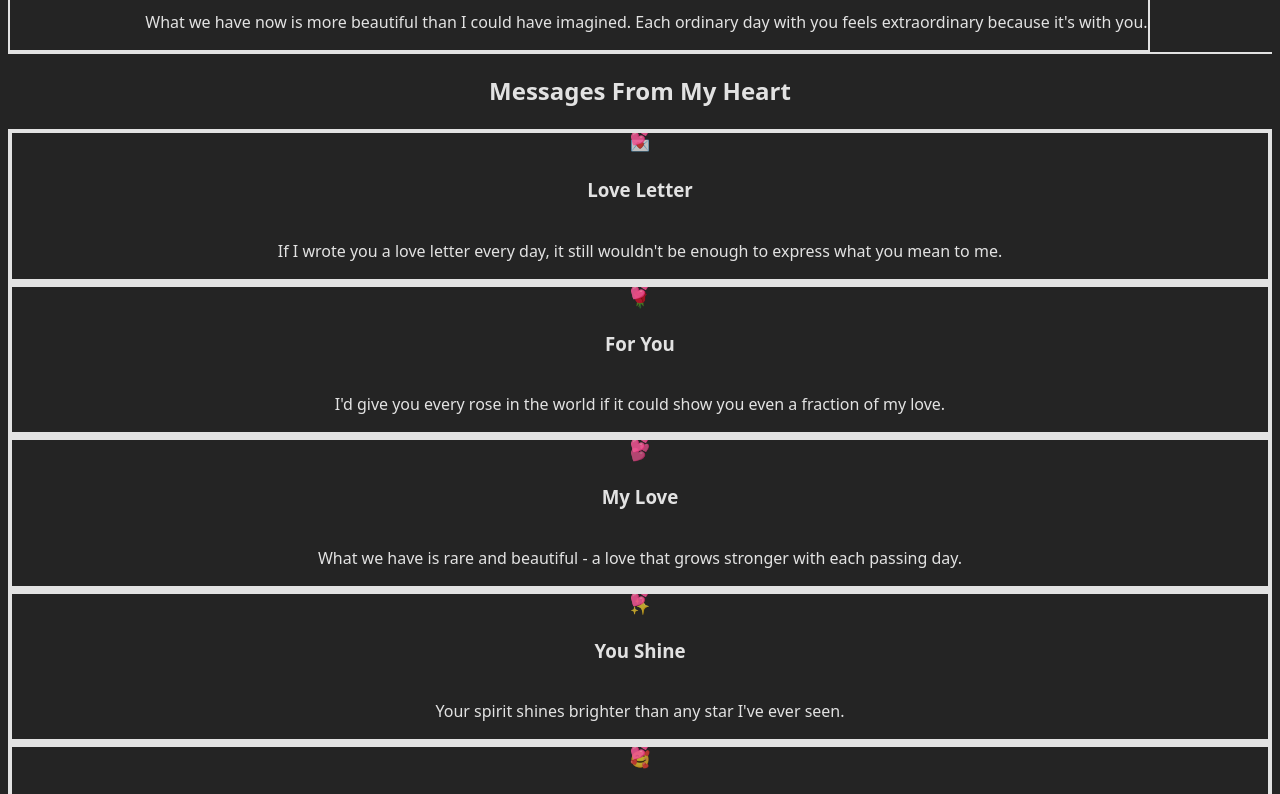
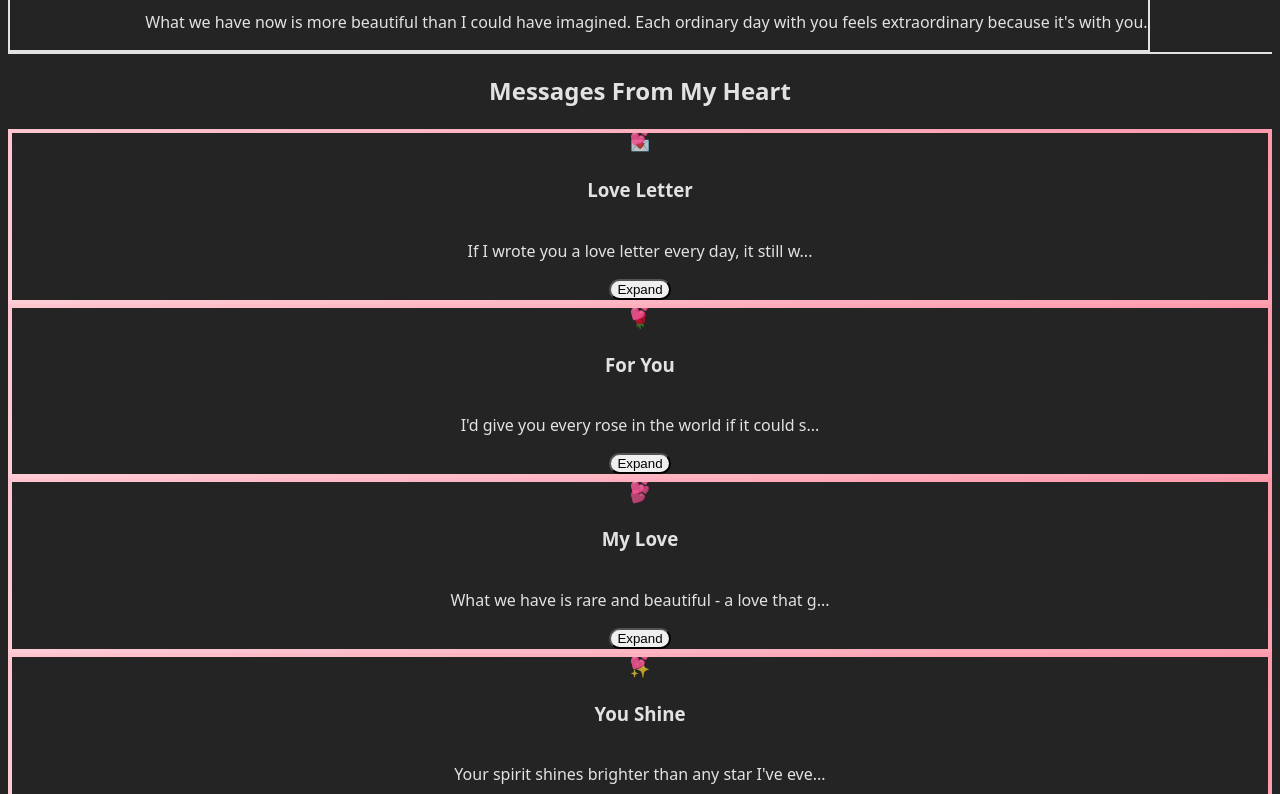
Before and after one commit to Yombia/ForMine, a React (Vite) app: page / in a window 1280 px wide. Shown: the part 2680-3474 px from the top of the page. Built offline with nearby package versions, Linux system fonts and the light colour scheme.

Commit message:
love 3 💖

```diff
--- a/src/App.css
+++ b/src/App.css
@@ -82,8 +82,16 @@
 
 /* Heart Border Clip Path */
 .clip-heart {
-  clip-path: polygon(50% 0%, 100% 25%, 100% 75%, 50% 100%, 0% 75%, 0% 25%);
-  background: linear-gradient(45deg, #ffccd5, #ff99ac);
+  clip-path: polygon(50% 0%, 61% 35%, 98% 35%, 68% 57%, 79% 91%, 50% 70%, 21% 91%, 32% 57%, 2% 35%, 39% 35%);
+}
+
+.border-dynamic-heart {
+  border-image: linear-gradient(45deg, #ffccd5, #ff99ac) 1;
+}
+
+.border-dynamic-heart-expanded {
+  border-image: linear-gradient(45deg, #ff99ac, #ffccd5) 1;
+  box-shadow: 0 10px 20px rgba(255, 105, 135, 0.3);
 }
 
 /* Custom Animations for Messages Section */
--- a/src/App.jsx
+++ b/src/App.jsx
@@ -485,56 +485,66 @@ function App() {
             ))}
           </div>
 
-          <div className="grid grid-cols-1 sm:grid-cols-2 lg:grid-cols-3 gap-8 z-10 relative">
+          <div className="grid grid-cols-1 sm:grid-cols-2 lg:grid-cols-3 gap-6 z-10 relative">
             {[
               {
                 emoji: "💌",
                 title: "Love Letter",
-                message: "If I wrote you a love letter every day, it still wouldn't be enough to express what you mean to me."
+                message: "If I wrote you a love letter every day, it still wouldn't be enough to express what you mean to me. Your presence fills my heart with joy, and every word I write is a testament to the endless love I feel for you, a love that grows deeper with each sunrise."
               },
               {
                 emoji: "🌹",
                 title: "For You",
-                message: "I'd give you every rose in the world if it could show you even a fraction of my love."
+                message: "I'd give you every rose in the world if it could show you even a fraction of my love. Each petal would whisper my devotion, a garden of affection that blooms endlessly for you, my eternal muse, in every season of our lives."
               },
               {
                 emoji: "💕",
                 title: "My Love",
-                message: "What we have is rare and beautiful - a love that grows stronger with each passing day."
+                message: "What we have is rare and beautiful - a love that grows stronger with each passing day. It’s a bond forged in trust and nurtured by countless shared moments, a treasure I’ll hold close forever, through every challenge and triumph."
               },
               {
                 emoji: "✨",
                 title: "You Shine",
-                message: "Your spirit shines brighter than any star I've ever seen."
+                message: "Your spirit shines brighter than any star I've ever seen. Your laughter lights up my darkest nights, and your kindness illuminates my world, a beacon of hope and love that guides me through every storm."
               },
               {
                 emoji: "🥰",
                 title: "Adore You",
-                message: "I adore every little thing about you - your quirks, your laugh, your beautiful soul."
+                message: "I adore every little thing about you - your quirks, your laugh, your beautiful soul. From the way you smile to the gentle way you care, every detail of you is a masterpiece I cherish with all my heart."
               },
               {
                 emoji: "💘",
                 title: "Be Mine",
-                message: "In every lifetime, in every universe, I would find you and choose you again and again."
+                message: "In every lifetime, in every universe, I would find you and choose you again and again. Your love is my destiny, a promise written in the stars, a commitment that transcends time and space, binding us eternally."
               }
-            ].map((item, i) => (
-              <div
-                key={i}
-                className="p-6 sm:p-8 bg-white rounded-2xl shadow-lg border-4 border-heart hover:shadow-2xl transition-all duration-300 transform hover:scale-[1.05] cursor-pointer flex flex-col items-center text-center relative overflow-hidden"
-                onClick={() => {
-                  setShowHearts(true);
-                  setTimeout(() => setShowHearts(false), 2000);
-                }}
-              >
-                {/* Heart Border Effect */}
-                <div className="absolute inset-0 border-4 border-transparent rounded-2xl clip-heart"></div>
+            ].map((item, i) => {
+              const [isExpanded, setIsExpanded] = useState(false);
+              const previewText = item.message.substring(0, 50) + "...";
 
-                <div className="text-6xl mb-4 animate-pulse-slow text-rose-500">{item.emoji}</div>
-                <h3 className="text-2xl font-bold text-rose-700 mb-3 animate-fadeIn-up">{item.title}</h3>
-                <p className="text-lg text-gray-700 leading-relaxed">{item.message}</p>
-                <div className="absolute -bottom-2 right-2 text-rose-300 animate-bounce-slow">💕</div>
-              </div>
-            ))}
+              return (
+                <div
+                  key={i}
+                  className={`p-6 sm:p-8 bg-white rounded-2xl shadow-lg border-4 ${isExpanded ? 'border-dynamic-heart-expanded' : 'border-dynamic-heart'} transition-all duration-500 transform ${isExpanded ? 'scale-110' : ''} cursor-pointer flex flex-col items-center text-center relative overflow-hidden`}
+                  onClick={() => setIsExpanded(!isExpanded)}
+                >
+                  {/* Dynamic Heart Border Effect */}
+                  <div className="absolute inset-0 border-4 border-transparent rounded-2xl clip-heart"></div>
+
+                  <div className="text-6xl mb-4 animate-pulse-slow text-rose-500 z-10">{item.emoji}</div>
+                  <h3 className="text-2xl font-bold text-rose-700 mb-3 animate-fadeIn-up z-10">{item.title}</h3>
+                  <p className={`text-lg text-gray-700 leading-relaxed z-10 transition-all duration-300 ${isExpanded ? '' : 'line-clamp-2'}`}>
+                    {isExpanded ? item.message : previewText}
+                  </p>
+                  <button
+                    onClick={(e) => { e.stopPropagation(); setIsExpanded(!isExpanded); }}
+                    className="mt-4 px-4 py-2 bg-gradient-to-r from-rose-500 to-pink-500 text-white rounded-full hover:from-rose-600 hover:to-pink-600 transition-all z-10"
+                  >
+                    {isExpanded ? "Unexpand" : "Expand"}
+                  </button>
+                  <div className="absolute -bottom-2 right-2 text-rose-300 animate-bounce-slow z-10">💕</div>
+                </div>
+              );
+            })}
           </div>
         </div>
       </section>
```
